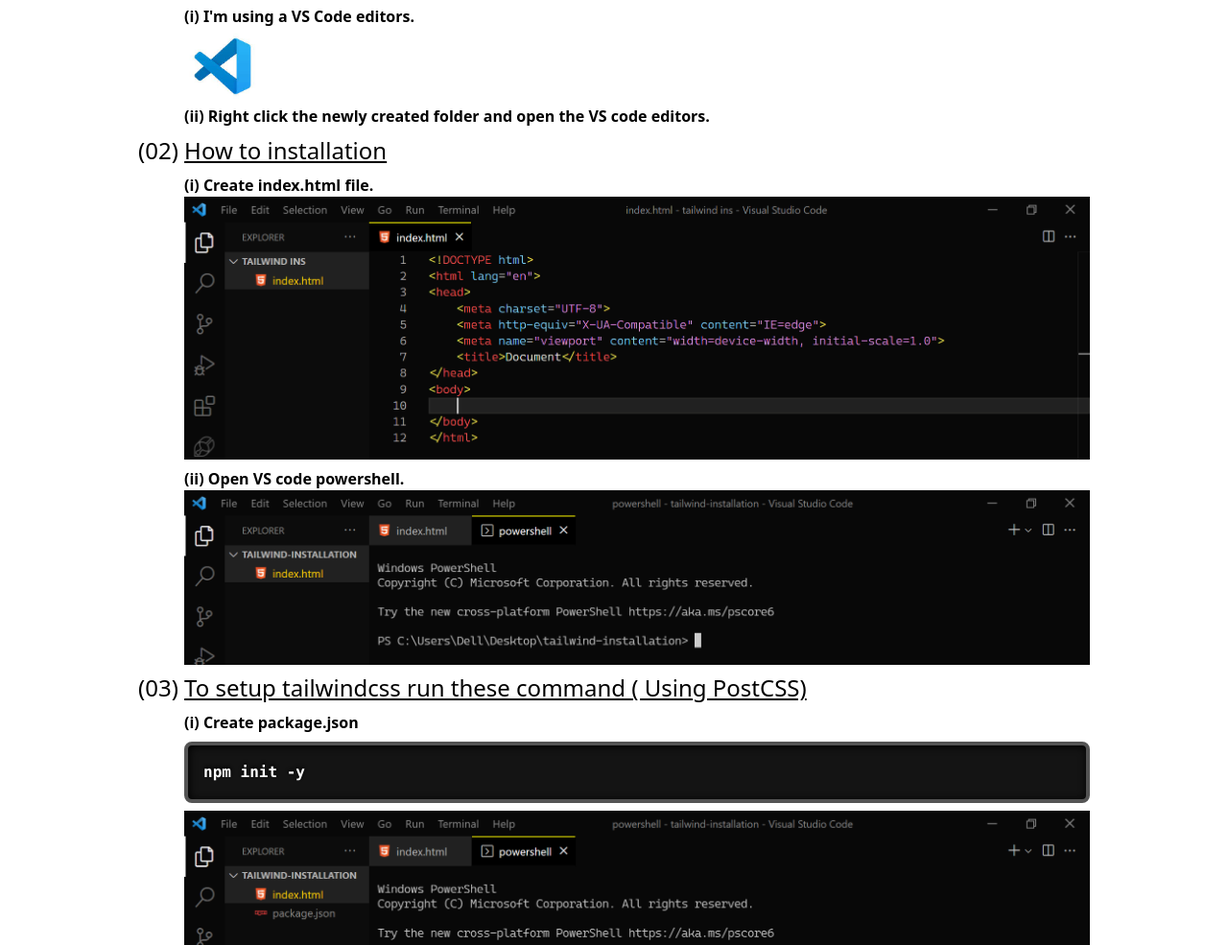
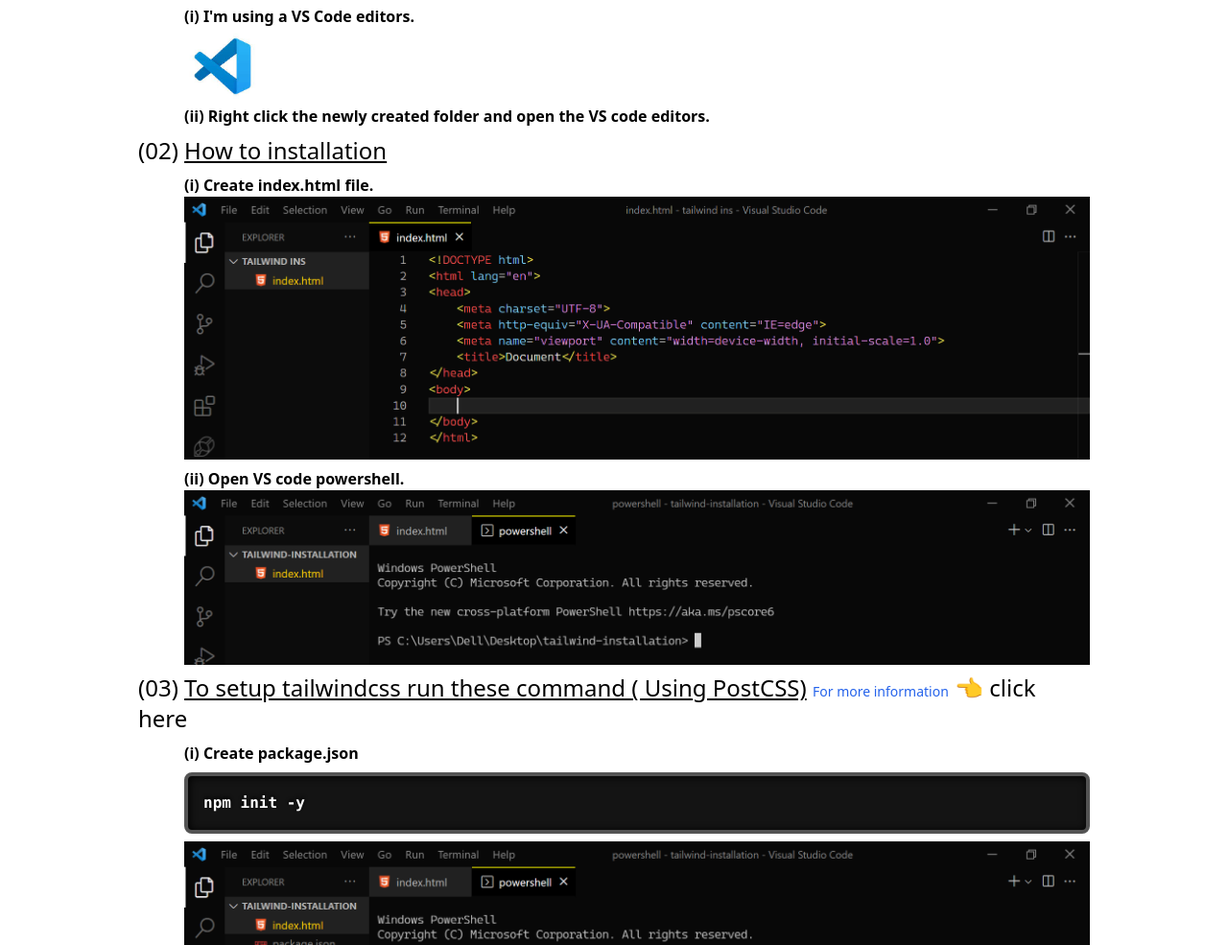
Before and after one commit to rohit-kumaar/tailwind-css-documentation, a website built with Vite: page index.html in a window 1280 px wide. Shown: the part 115-1100 px from the top of the page at 96% size. Built offline with nearby package versions, Linux system fonts and the light colour scheme.

Commit message:
removing gitignore file and adding link

```diff
--- a/index.html
+++ b/index.html
@@ -50,7 +50,11 @@
 
         <ul>
             <li class="text-2xl font-medium ">(03) <span class="underline">To setup tailwindcss run these command (
-                    Using PostCSS)</span></li>
+                    Using PostCSS)</span>
+                <a href="https://tailwindcss.com/docs/installation/using-postcss" target="_blank"
+                    class="text-sm text-blue-600 hover:underline hover:text-base">For more information</a> 👈
+                click here
+            </li>
             <li class="font-semibold ml-12 my-2 ">(i) <span class="font-bold">Create package.json
                     <pre class="language-html "><code>npm init -y</code></pre>
                     <img src="Images/npm-init-y.PNG" alt="">
```
Also changed, not shown: 1 other file.
